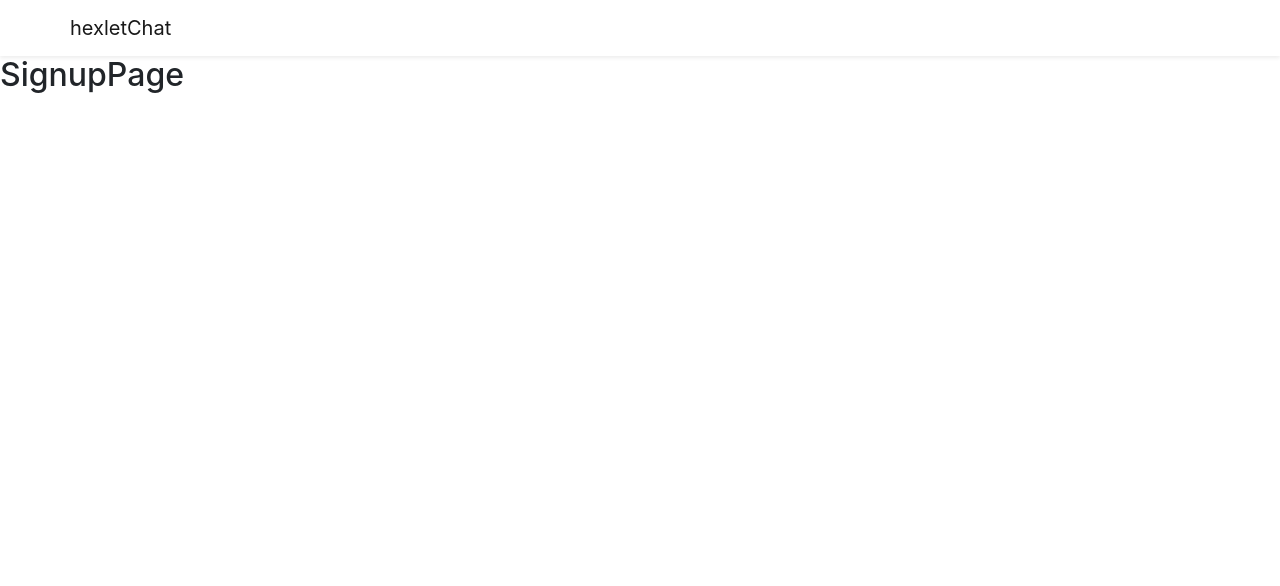
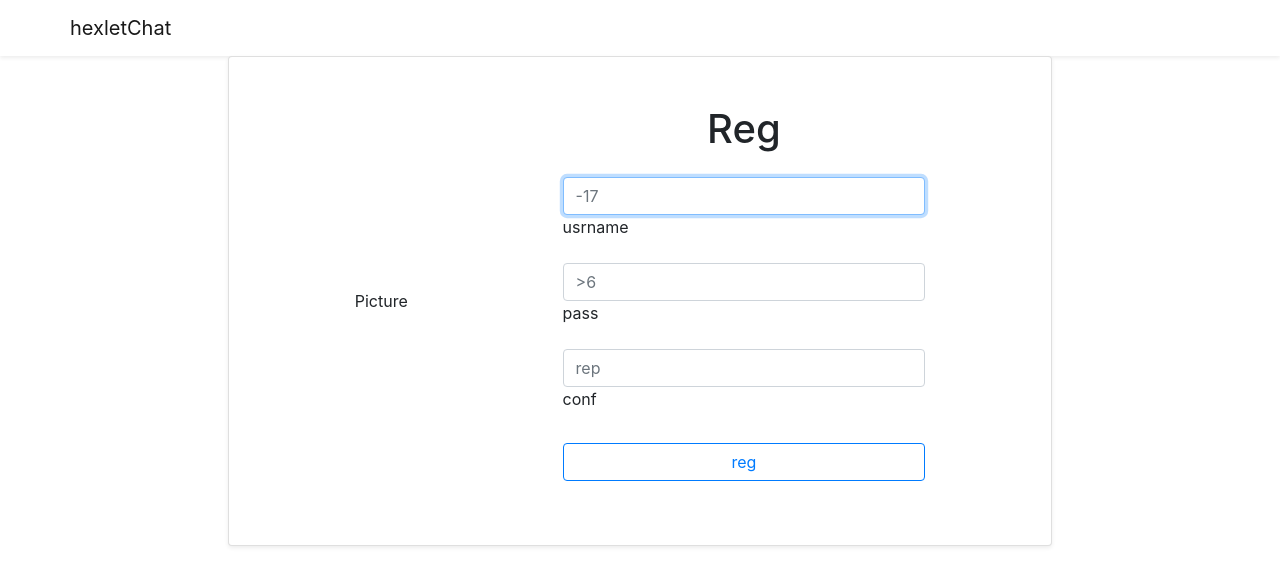
Before and after one commit to lev33/frontend-project-lvl4, a React app: page /signup in a window 1280 px wide. Shown: the top 586 px of the page. Built offline with nearby package versions, Linux system fonts and the light colour scheme; no server answers; the HTML template or start-up script is replaced by a standard one.

Commit message:
add signup

```diff
--- a/src/components/SignupPage.jsx
+++ b/src/components/SignupPage.jsx
@@ -1,10 +1,123 @@
 import React, { useContext, useEffect, useRef } from 'react';
+import axios from 'axios';
+import * as Yup from 'yup';
+import { useFormik } from 'formik';
+import { useNavigate } from 'react-router-dom';
+import {
+  Button, Card, Form, FormControl, FormGroup, FormLabel,
+} from 'react-bootstrap';
+
+import AuthorizationContext from '../context/AuthorizationContext.jsx';
 
 const SignupPage = () => {
+  const { logIn } = useContext(AuthorizationContext);
+  const navigate = useNavigate();
 
+  const nameInput = useRef();
+  useEffect(() => {
+    nameInput.current.focus();
+  }, [nameInput]);
+
+  const validationSchema = Yup.object({
+    username: Yup.string().trim()
+      .min(3, 'error')
+      .max(20, 'error')
+      .required('errors.required'),
+    password: Yup.string().trim()
+      .min(6, 'error')
+      .max(20, 'error')
+      .required('errors.required'),
+    passwordConfirm: Yup.string().trim()
+      .oneOf([Yup.ref('password'), null], 'error')
+      .min(6, 'error')
+      .required('error'),
+  });
+
+  const formik = useFormik({
+    initialValues: {
+      username: '',
+      password: '',
+      passwordConfirm: '',
+    },
+    validateOnChange: false,
+    validationSchema,
+    onSubmit: async (value) => {
+      try {
+        const { username, password } = value;
+        const { data } = await axios.post('/api/v1/signup', { username, password });
+        logIn(data);
+        navigate('/');
+      } catch (err) {
+        console.log(err);
+        nameInput.current.select();
+      }
+    },
+  });
 
   return (
-        <h2>SignupPage</h2>
+    <div className="container-fluid h-100">
+      <div className="row justify-content-center align-content-center h-100">
+        <div className="col-12 col-md-8 col-xxl-6">
+          <Card className="shadow-sm">
+            <Card.Body className="d-flex flex-column flex-md-row justify-content-around align-items-center p-5">
+              <div>
+                Picture
+              </div>
+              <Form className="w-50" onSubmit={formik.handleSubmit}>
+                <h1 className="text-center mb-4">Reg</h1>
+                <FormGroup className="form-floating mb-3">
+                  <FormControl
+                    ref={nameInput}
+                    type="text"
+                    id="username"
+                    name="username"
+                    className=""
+                    autoComplete="username"
+                    placeholder={3 - 20}
+                    required
+                    onBlur={formik.handleBlur}
+                    onChange={formik.handleChange}
+                    value={formik.values.username}
+                  />
+                  <FormLabel className="form-label" htmlFor="username">usrname</FormLabel>
+                </FormGroup>
+                <FormGroup className="form-floating mb-3">
+                  <FormControl
+                    type="password"
+                    id="password"
+                    name="password"
+                    className=""
+                    autoComplete="current-password"
+                    placeholder=">6"
+                    required
+                    onBlur={formik.handleBlur}
+                    onChange={formik.handleChange}
+                    value={formik.values.password}
+                  />
+                  <FormLabel className="form-label" htmlFor="password">pass</FormLabel>
+                </FormGroup>
+                <FormGroup className="form-floating mb-4">
+                  <FormControl
+                    type="password"
+                    id="passwordConfirm"
+                    name="passwordConfirm"
+                    className=""
+                    autoComplete="password-confirm"
+                    placeholder="rep"
+                    required
+                    onBlur={formik.handleBlur}
+                    onChange={formik.handleChange}
+                    value={formik.values.passwordConfirm}
+                  />
+                  <FormLabel className="form-label" htmlFor="passwordConfirm">conf</FormLabel>
+                </FormGroup>
+                <Button type="submit" className="w-100 mb-3" variant="outline-primary">reg</Button>
+              </Form>
+            </Card.Body>
+          </Card>
+        </div>
+      </div>
+    </div>
   );
 };
 
```
